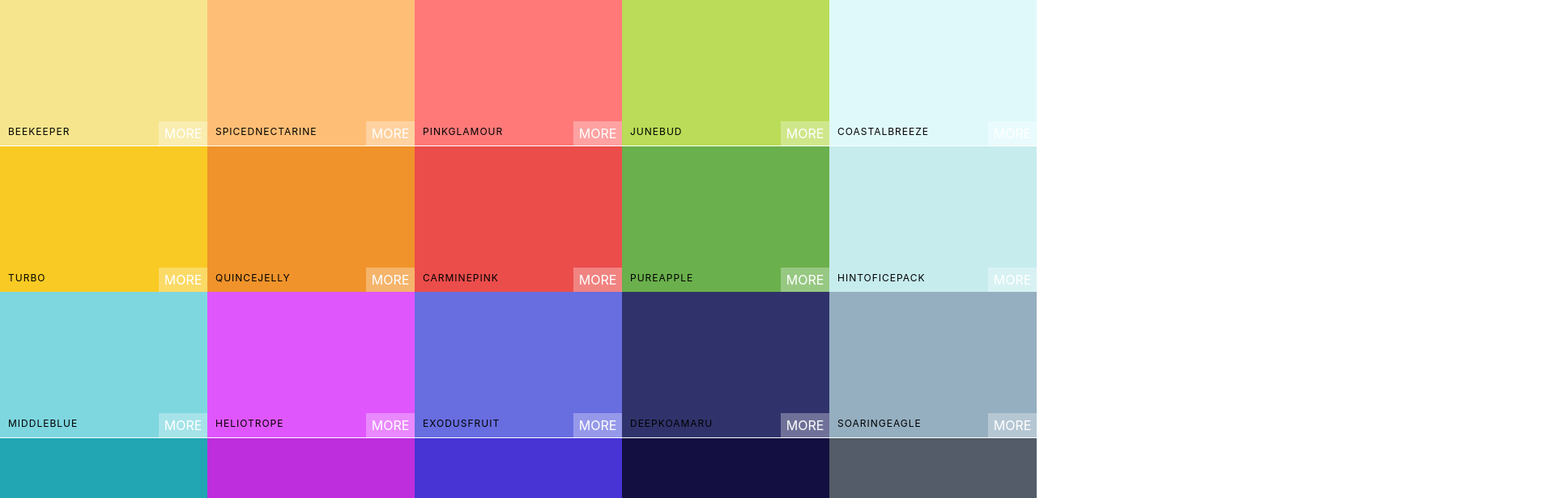
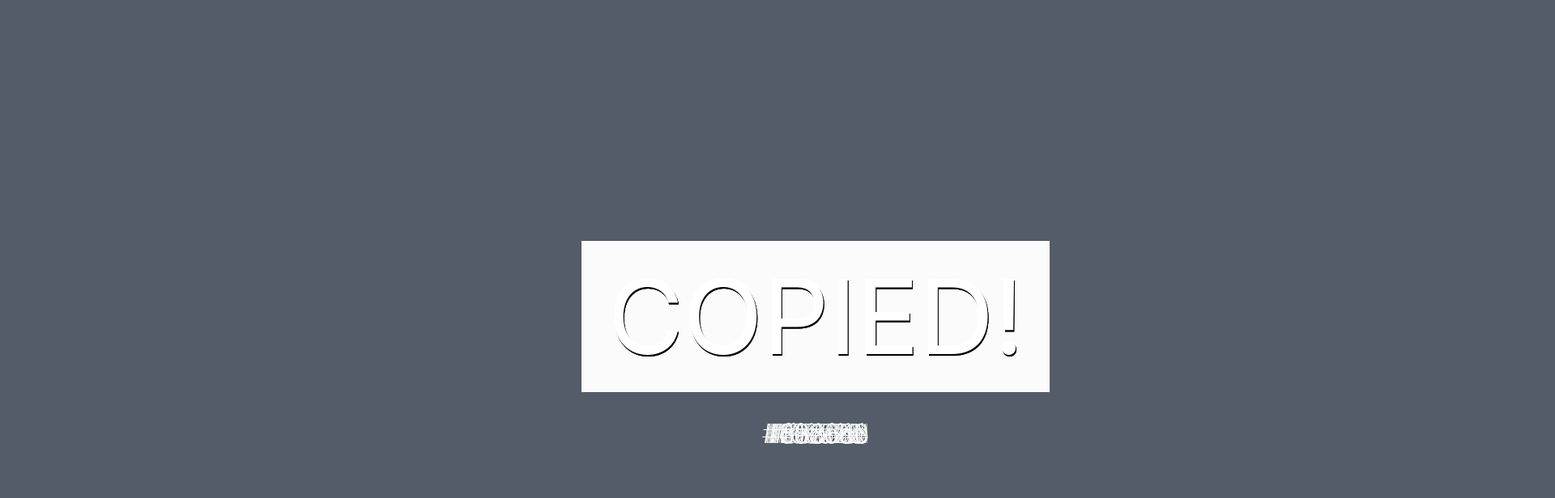
Before and after one commit to tonyoladapo/Color-Picker-App, a React (Create React App) app: page / in a window 1280 px wide. Shown: the top 616 px of the page at 81% size, 1920 px wide, since content can reach past the window. Built offline with nearby package versions, Linux system fonts and the light colour scheme.

Commit message:
Added overlay animation

```diff
--- a/package.json
+++ b/package.json
@@ -7,6 +7,7 @@
     "@testing-library/react": "^9.3.2",
     "@testing-library/user-event": "^7.1.2",
     "react": "^16.12.0",
+    "react-copy-to-clipboard": "^5.0.2",
     "react-dom": "^16.12.0",
     "react-scripts": "3.3.0"
   },
--- a/src/ColorBox.css
+++ b/src/ColorBox.css
@@ -59,3 +59,58 @@
     line-height: 30px;
     text-transform: uppercase;
 }
+
+.copy-overlay {
+    opacity: 0;
+    z-index: 0;
+    width: 100%;
+    height: 100%;
+    transition: transform 0.6s ease-in-out;
+}
+
+.copy-overlay.show {
+    opacity: 1;
+    transform: scale(50);
+    z-index: 10;
+    position: absolute;
+}
+
+.copy-msg {
+    position: fixed;
+    left: o;
+    bottom: 0;
+    right: 0;
+    top: 0;
+    display: flex;
+    align-items: center;
+    justify-content: center;
+    flex-direction: column;
+    font-size: 4rem;
+    transform: scale(0.1);
+    opacity: 0;
+    color: white;
+}
+
+.copy-msg.show {
+    opacity: 1;
+    transform: scale(1);
+    z-index: 25;
+    transition: all 0.4 ease-in-out;
+    transition-delay: 0.3s;
+}
+
+.copy-msg h1 {
+    font-weight: 400;
+    text-shadow: 1px 2px black;
+    background: rgba(255, 255, 255, 0.2);
+    width: 100%;
+    text-align: center;
+    margin-bottom: 0;
+    padding: 1rem;
+    text-transform: uppercase;
+}
+
+.copy-msg p {
+    font-size: 2rem;
+    font-weight: 100;
+}
--- a/src/Components/ColorBox.js
+++ b/src/Components/ColorBox.js
@@ -1,13 +1,37 @@
 import React, { Component } from 'react'
+import { CopyToClipboard } from 'react-copy-to-clipboard'
 import '../ColorBox.css'
 
 export default class ColorBox extends Component {
+    constructor(props) {
+        super(props);
+
+        this.state = {
+            copied: false
+        };
+
+        this.changeCopyState = this.changeCopyState.bind(this)
+    }
+
+    changeCopyState() {
+        this.setState({ copied: true }, () => {
+            setTimeout(() => this.setState({ copied: false }), 1500);
+        });
+    }
+
     render() {
 
         const { name, background } = this.props;
+        const copied = this.state;
 
         return (
+            <CopyToClipboard text={background} onCopy={this.changeCopyState} >
                 <div style={{ background }} className="ColorBox">
+                    <div style={{ background }} className={`copy-overlay ${copied && "show"}`} />
+                    <div className={`copy-msg ${copied && "show"}`}>
+                        <h1>copied!</h1>
+                        <p>{this.props.background}</p>
+                    </div>
                     <div className="copy-container">
                         <div className="box-content">
                             <span>{name}</span>
@@ -18,6 +42,7 @@ export default class ColorBox extends Component {
 
                     <span className="see-more">More</span>
                 </div>
+            </CopyToClipboard>
         )
     }
 }
```
Also changed, not shown: 1 other file (tests, documents, lock files or other folders). Lines whose indentation alone changed are shown as unchanged.
